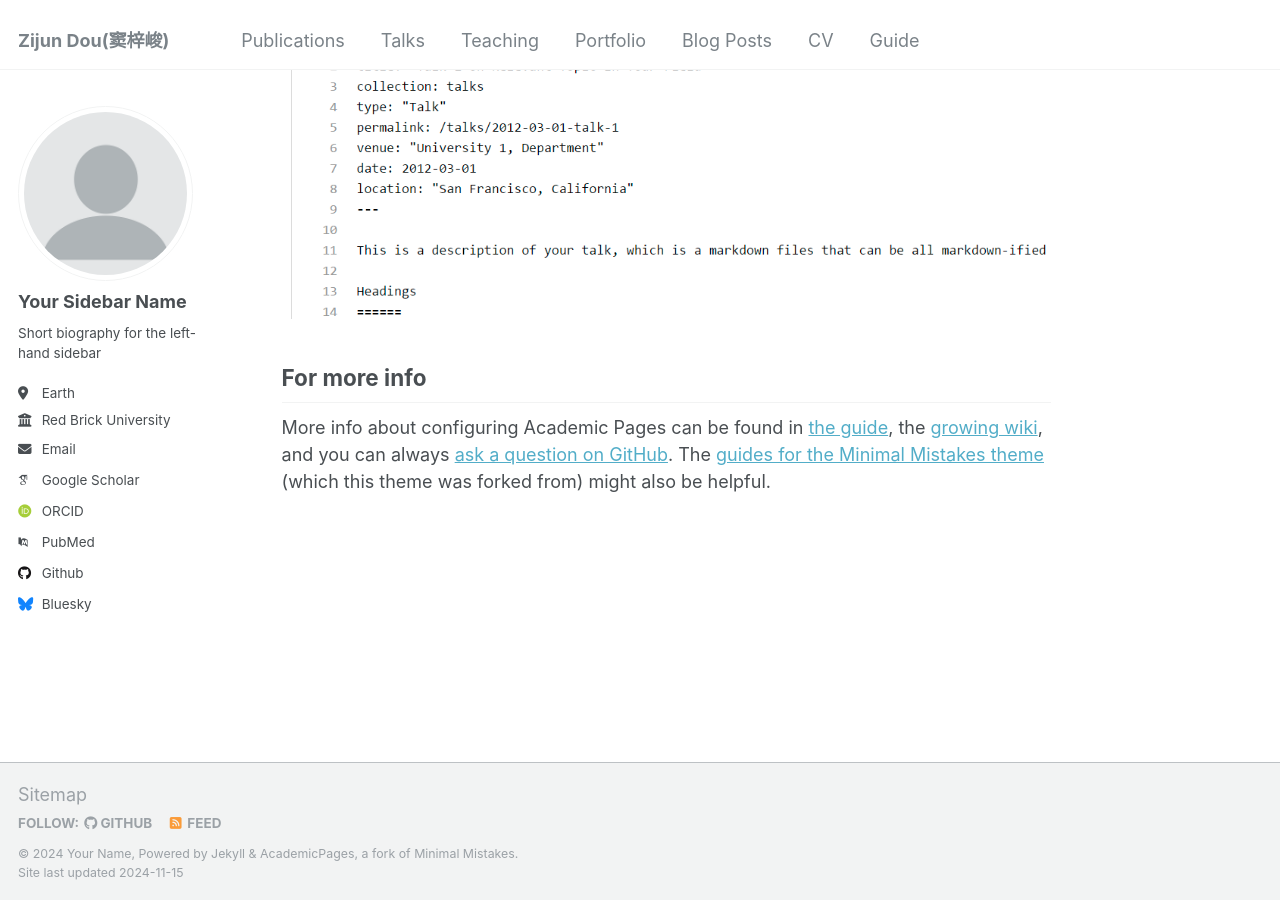
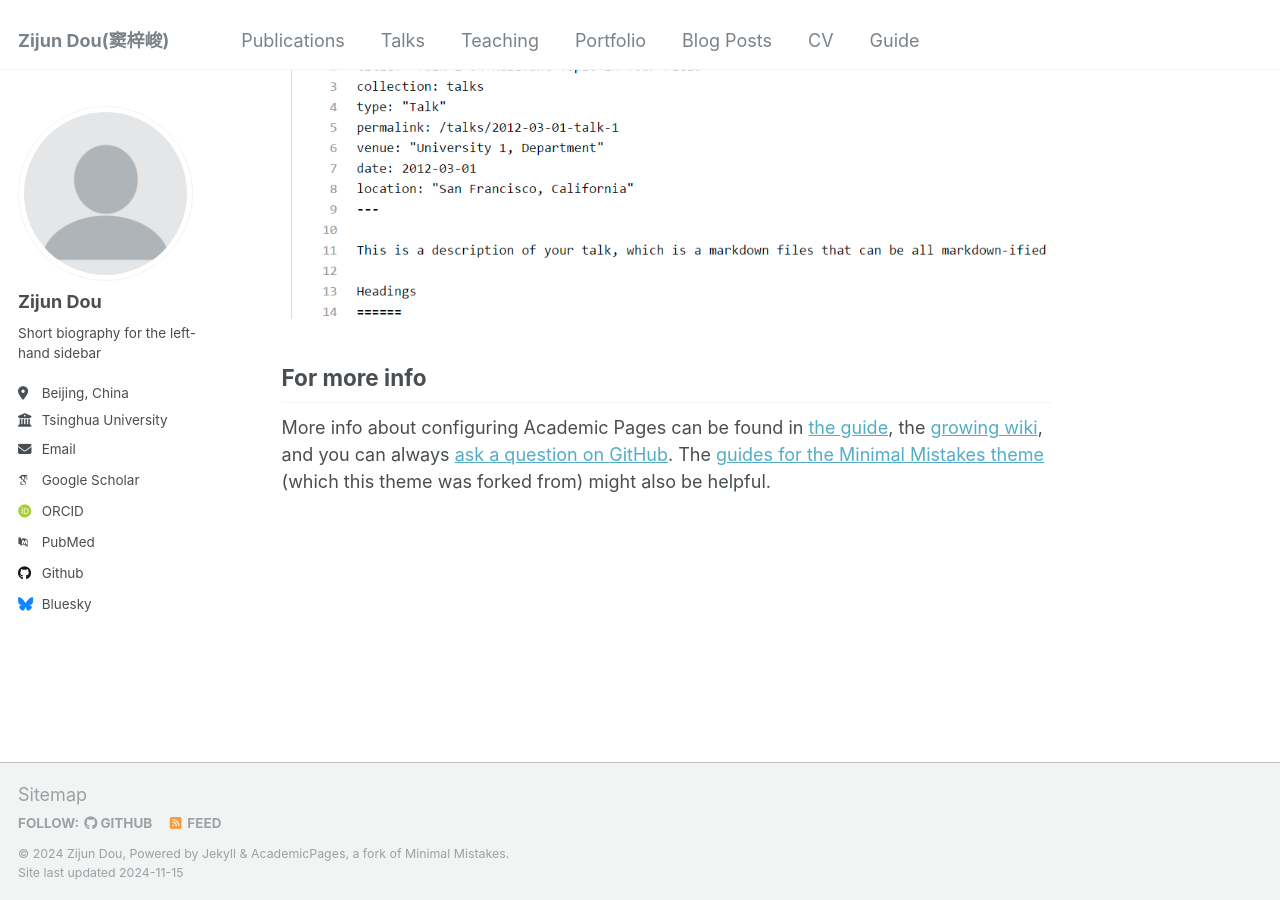
Before and after one commit to ROY-DOU/personal_homepage, a Jekyll site: the page built from _pages/about.md, in a window 1280 px wide and 900 px high, scrolled down 2643 px. Built offline with Jekyll 4.4.1, drawn with Linux system fonts in a browser that asks for light colours; some web fonts are replaced.

Commit message:
Update _config.yml

```diff
--- a/_config.yml
+++ b/_config.yml
@@ -10,8 +10,8 @@
 locale                   : "en-US"
 title                    : "Zijun Dou(窦梓峻)"
 title_separator          : "-"
-name                     : &name "Your Name"
-description              : &description "personal description"
+name                     : &name "Zijun Dou"
+description              : &description "Welcome to my homepage!"
 url                      : https://academicpages.github.io # the base hostname & protocol for your site e.g. "https://[your GitHub username].github.io"
 baseurl                  : "" # the subpath of your site, e.g. "/blog"
 repository               : "academicpages/academicpages.github.io"
@@ -22,13 +22,13 @@ repository               : "academicpages/academicpages.github.io"
 author:
   # Biographic information
   avatar           : "profile.png"
-  name             : "Your Sidebar Name"
+  name             : "Zijun Dou"
   pronouns         : # example: "she/her"
   bio              : "Short biography for the left-hand sidebar"
-  location         : "Earth"
-  employer         : "Red Brick University"
+  location         : "Beijing, China"
+  employer         : "Tsinghua University"
   uri              : # URL
-  email            : "none@example.org"
+  email            : "douzijunabc@gmail.com"
 
   # Academic websites
   arxiv            : # URL - Update with the correct link to your profile
```
